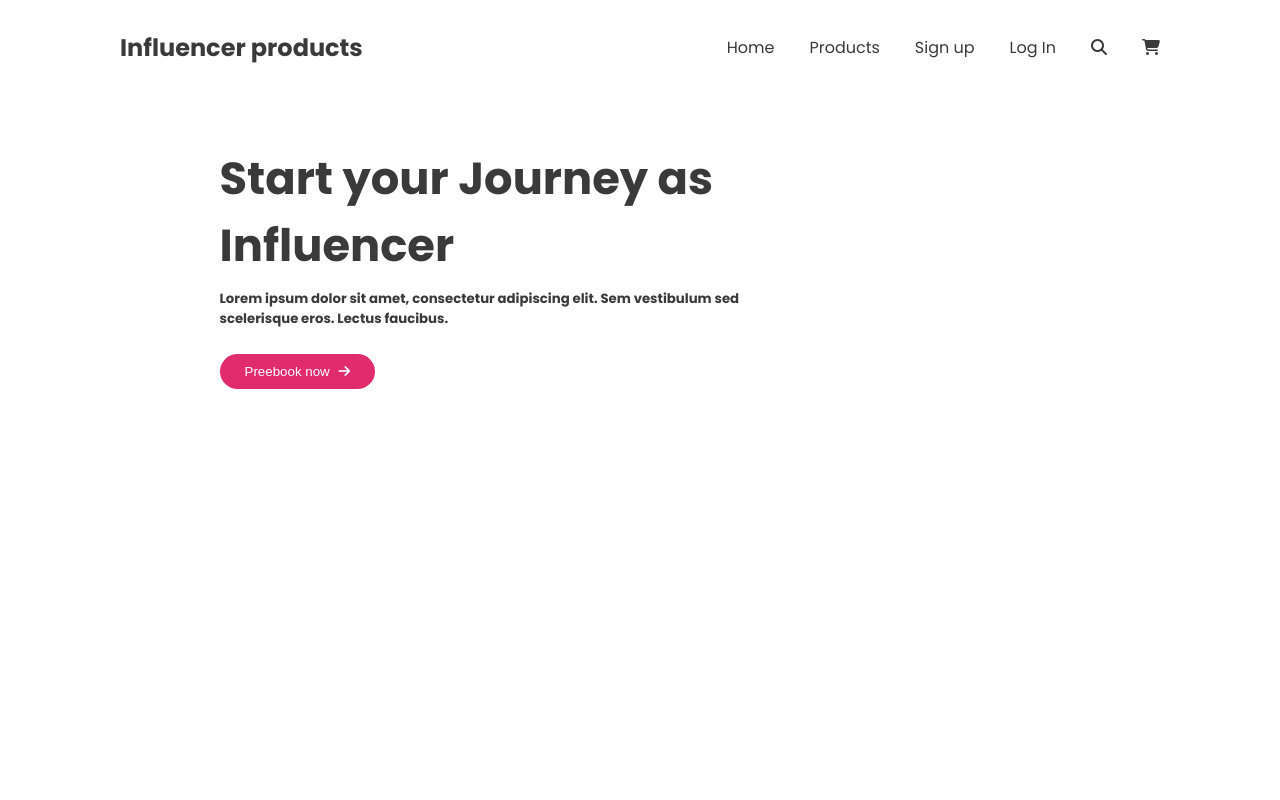
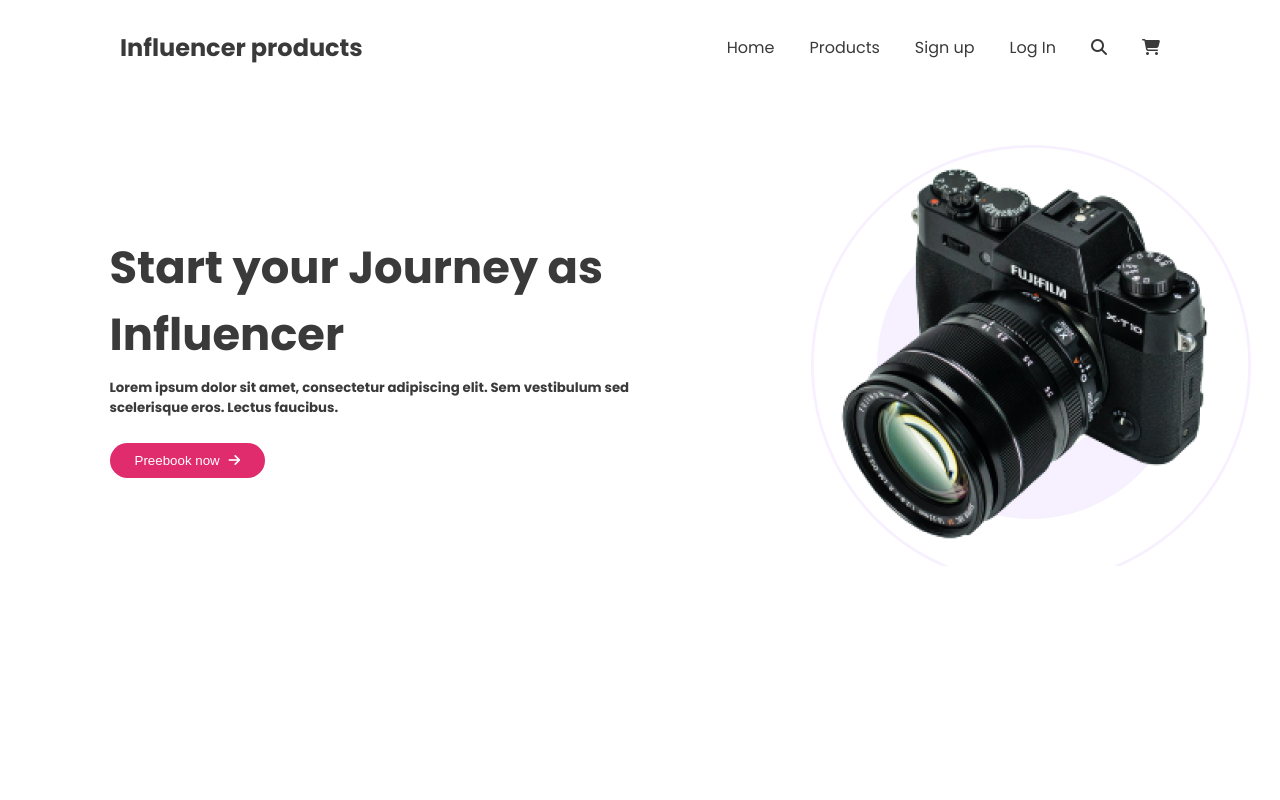
Before and after one commit to niloy1hasan/influencer-gear-website, a plain HTML site: page index.html in a window 1280 px wide. Shown: the top 800 px of the page. Drawn offline with Linux system fonts and the light colour scheme; the site is published under a folder, as on GitHub Pages, so addresses that start at the root find nothing.

Commit message:
bug fixed

```diff
--- a/index.html
+++ b/index.html
@@ -38,7 +38,7 @@
                             class="fa-solid fa-arrow-right icon-space"></i></button>
                 </div>
                 <div class="banner-image">
-                    <img src="/images/main-camera.png" class="banner-img" alt>
+                    <img src="images/main-camera.png" class="banner-img" alt>
                 </div>
             </div>
         </header>
--- a/styles/style.css
+++ b/styles/style.css
@@ -81,7 +81,7 @@
 }
 
 .banner-image {
-    background-image: url('/images/Circle\ design.svg');
+    background-image: url('../images/circle-design.svg');
     background-size: cover;
 }
 
```
Also changed, not shown: images/circle-design.svg (renamed from images/Circle design.svg).
